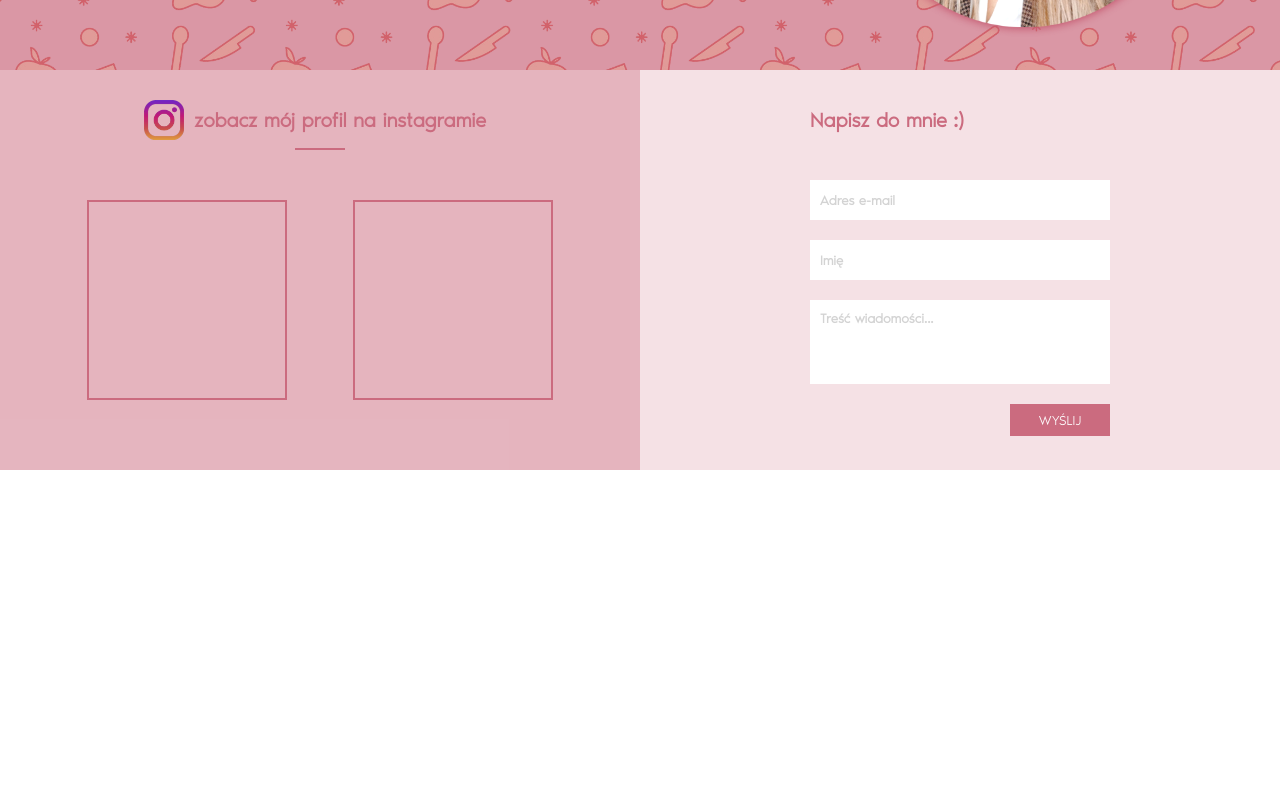
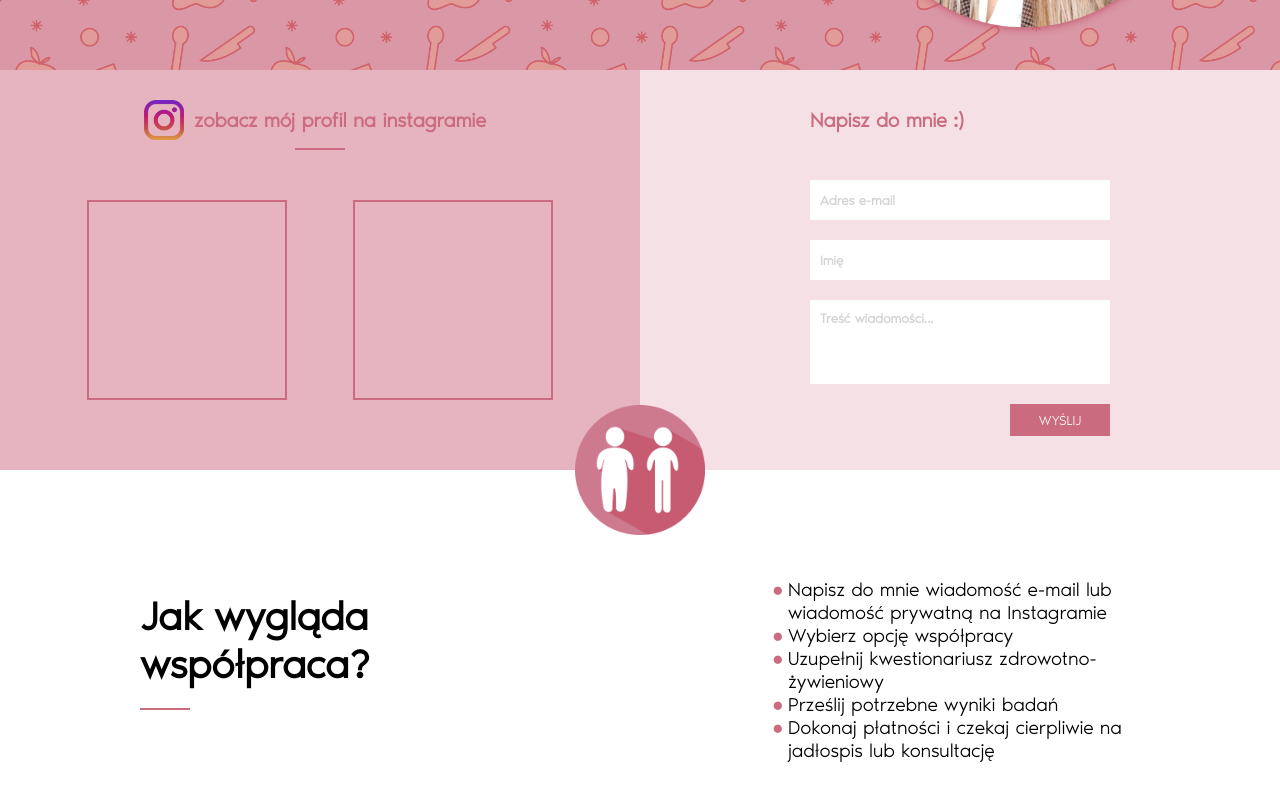
Before and after one commit to webDevAdvocate/zdrowy-sukces, a Next.js app: page / in a window 1280 px wide. Shown: the part 344-1144 px from the top of the page. Before the commit the page ends 814 px from the top, so only its background shows below. Built offline with nearby package versions, Linux system fonts and the light colour scheme.

Commit message:
cooperation section

```diff
--- a/pages/index.tsx
+++ b/pages/index.tsx
@@ -1,6 +1,7 @@
 import type { NextPage } from 'next'
 import Head from 'next/head'
 import { ContactSection } from '../src/components/contactSection/contactSection'
+import { Cooperation } from '../src/components/cooperation/cooperation'
 import { Hello } from '../src/components/hello/hello'
 
 import styles from '../styles/Home.module.css'
@@ -15,6 +16,7 @@ const Home: NextPage = () => {
       </Head>
       <Hello />
       <ContactSection />
+      <Cooperation />
 
 
     </div>
--- /dev/null
+++ b/src/components/cooperation/cooperation.module.scss
@@ -0,0 +1,117 @@
+@import '../../../styles/globalVars.scss';
+
+.cooperation {
+    background-color: white;
+    padding: 2rem 2.5rem;
+    display: flex;
+    align-items: center;
+    position: static;
+    flex-direction: column;
+    min-height: 400px;
+
+    .headline {
+        width: auto;
+        margin-bottom: 30px;
+
+        .wrapper {
+            display: flex;
+            align-items: center;
+
+            .text {
+                font-size: 1.5rem;
+                font-family: noir-light;
+                margin: 0;
+            }
+
+            .img-wrapper {
+                width: 70px;
+                height: 70px;
+                margin: 0 20px;
+            }
+        }
+
+        hr {
+            width: 50px;
+            margin-left: 0;
+            margin-top: 20px;
+        }
+    }
+
+    .content {
+        width: auto;
+
+        .list {
+            list-style: none;
+            padding: 0;
+
+            .item::before {
+                content: "●";
+                color: $primaryPink;
+                font-weight: bold;
+                display: inline-block;
+                width: 1rem;
+                margin-left: -1rem;
+            }
+        }
+    }
+}
+
+@media (min-width: 768px) {
+    .cooperation {
+        flex-direction: row;
+        position: relative;
+
+        .headline {
+            display: flex;
+            align-items: center;
+            justify-content: center;
+            width: 50%;
+
+            .wrapper {
+                max-width: 400px;
+
+                .text {
+                    font-size: 2.5rem;
+                }
+
+                .img-wrapper {
+                    position: absolute;
+                    top: -65px;
+                    left: calc(50% - 65px);
+                    width: 130px;
+                    height: 130px;
+                    margin: 0;
+                }
+            }
+        }
+
+        .content {
+            display: flex;
+            justify-content: center;
+            align-items: center;
+            width: 50%;
+            max-width: 400px;
+            margin: auto;
+
+            .list {
+                margin-left: 3rem;
+
+                .item {
+                    font-size: 1.2rem;
+                }
+            }
+        }
+    }
+}
+
+@media (min-width: 1024px) {
+    .cooperation {
+
+    }
+}
+
+@media (min-width: 1280px) {
+    .cooperation {
+
+    }
+}
--- /dev/null
+++ b/src/components/cooperation/cooperation.tsx
@@ -0,0 +1,32 @@
+import Image from 'next/image';
+
+import styles from './cooperation.module.scss';
+import img from '../../assets/images/wspolpraca.png';
+
+
+export const Cooperation = () => {
+    return <section className={styles.cooperation}>
+        <div className={styles.headline}>
+            <div className={styles.wrapper}>
+                <div>
+                    <h1 className={styles.text}>Jak wygląda współpraca?</h1>
+                    <hr />
+                </div>
+                <div className={styles['img-wrapper']}>
+                    <Image layout="responsive" className={styles.img} src={img} />
+                </div>
+
+            </div>
+
+        </div>
+        <div className={styles.content}>
+            <ul className={styles.list}>
+                <li className={styles.item}>Napisz do mnie wiadomość e-mail lub wiadomość prywatną na Instagramie</li>
+                <li className={styles.item}>Wybierz opcję współpracy</li>
+                <li className={styles.item}>Uzupełnij kwestionariusz zdrowotno-żywieniowy</li>
+                <li className={styles.item}>Prześlij potrzebne wyniki badań</li>
+                <li className={styles.item}>Dokonaj płatności i czekaj cierpliwie na jadłospis lub konsultację</li>
+            </ul>
+        </div>
+    </section>
+}
--- a/src/components/instagram/instagram.module.scss
+++ b/src/components/instagram/instagram.module.scss
@@ -54,6 +54,26 @@
             justify-content: space-evenly;
             flex-direction: row;
             .post {
+                width: 150px;
+                height: 150px;
+            }
+        }
+    }
+}
+
+@media (min-width: 1024px) {
+    .instagram {
+
+        .header {
+            h4 {
+                font-size: 20px;
+            }
+        }
+
+        .posts {
+            justify-content: space-evenly;
+            flex-direction: row;
+            .post {
                 width: 200px;
                 height: 200px;
             }
```
Also changed, not shown: src/assets/images/wspolpraca.png (added).
